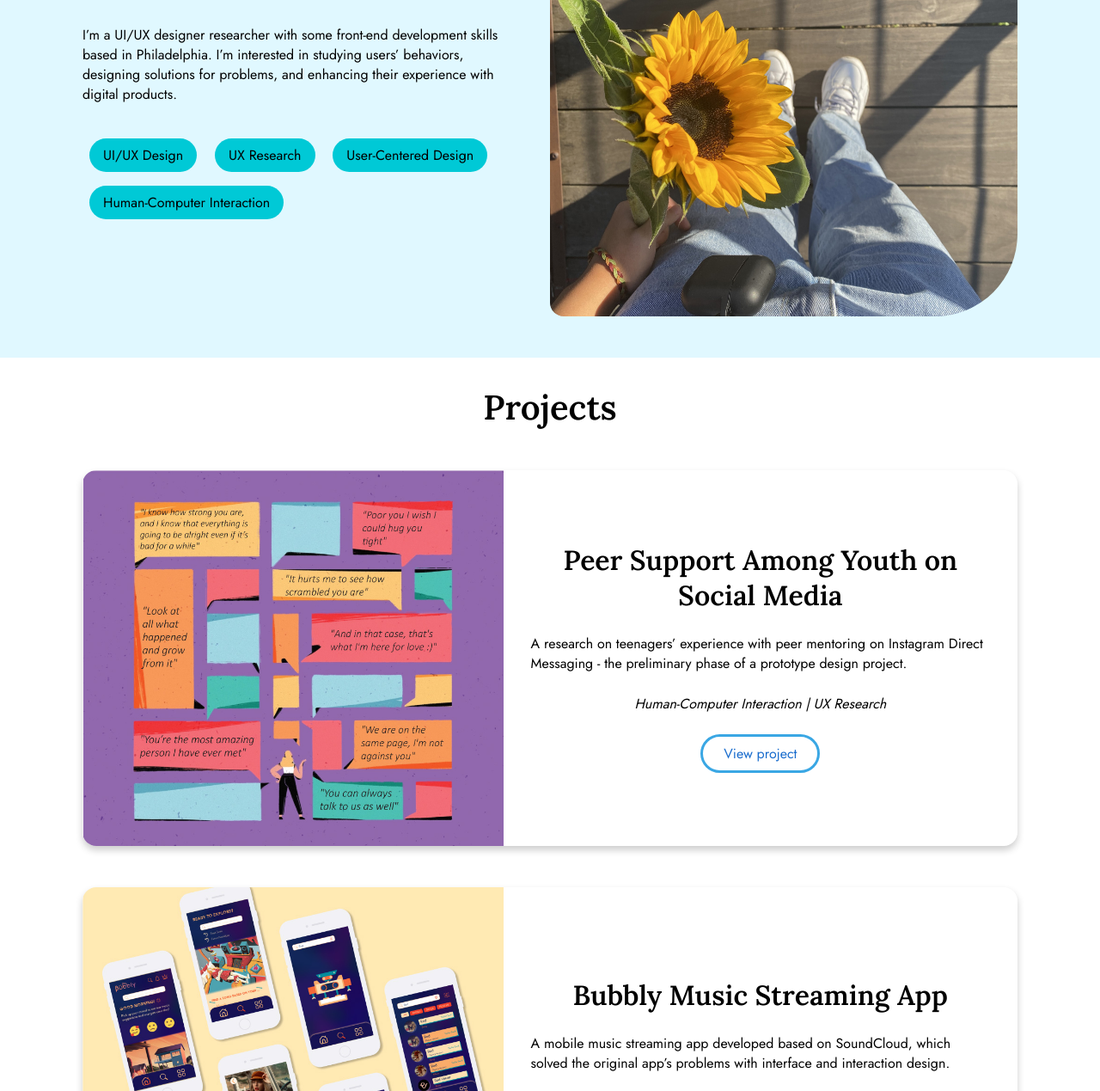
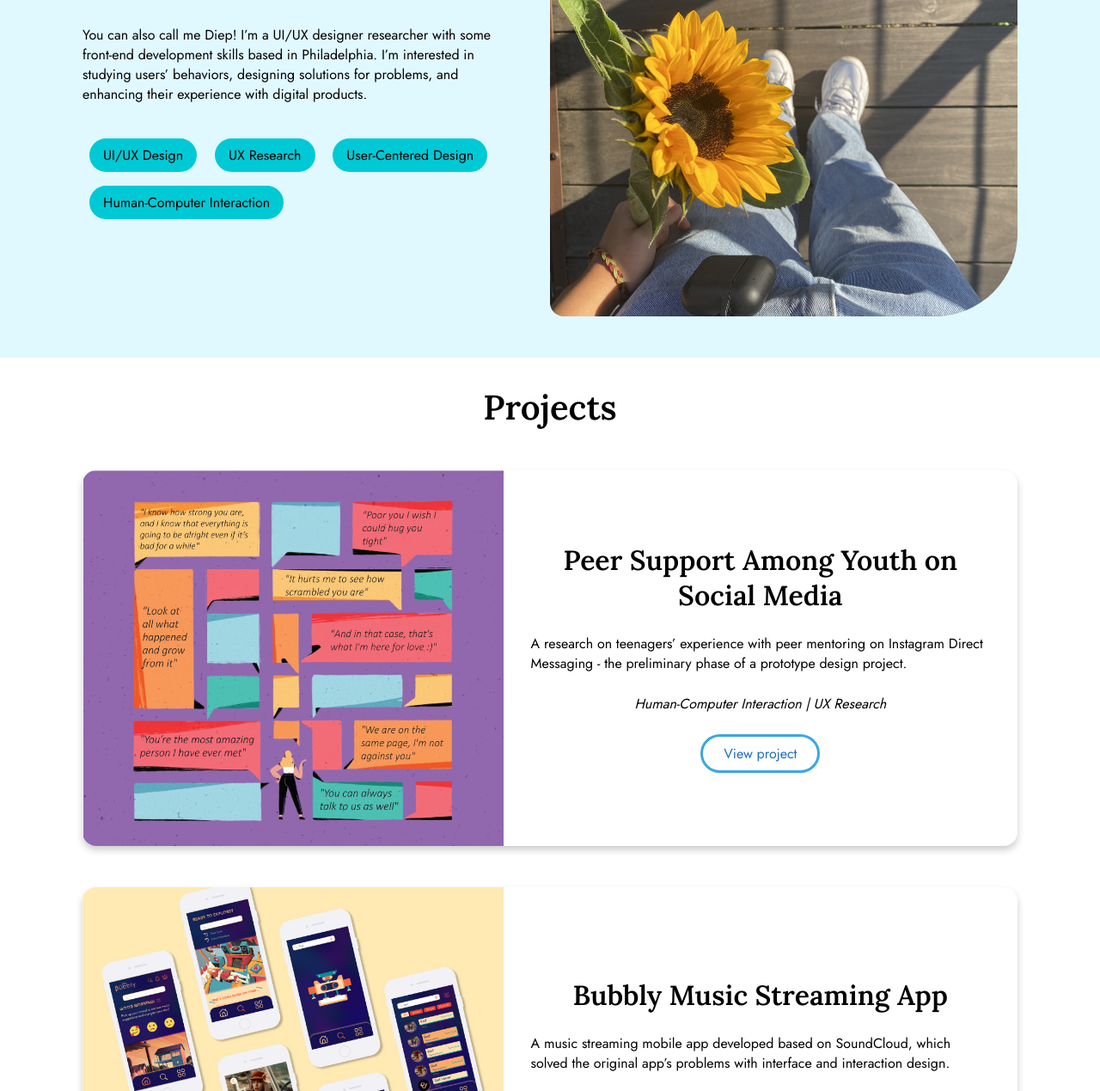
Before and after one commit to kaylienguyen91/idm222-kn569, a plain HTML site: page index.html in a window 1280 px wide. Shown: the part 304-1573 px from the top of the page at 86% size. Drawn offline with Linux system fonts and the light colour scheme.

Commit message:
add viet name

```diff
--- a/index.html
+++ b/index.html
@@ -42,7 +42,7 @@
             <div id="home-intro">
                 <div>
                     <h1> Hi, I'm Kaylie! </h1>
-                    <p id="intro-sentence"> I’m a UI/UX designer researcher with some front-end development skills based in Philadelphia. I’m interested in studying users’
+                    <p id="intro-sentence"> You can also call me Diep! I’m a UI/UX designer researcher with some front-end development skills based in Philadelphia. I’m interested in studying users’
                         behaviors, designing solutions for problems, and enhancing their experience with digital products. </p>
                     <div id="intro-tags">
                         <p> UI/UX Design </p>
@@ -76,7 +76,7 @@
                         <img class="project-thumbnail" src="portfolio-assets/case-study-bubbly/homepage-thumbnail.jpg" alt="Final UI Design of Bubbly">
                         <div>
                             <h2 class="project-name"> Bubbly Music Streaming App </h2>
-                            <p class="project-intro"> A mobile music streaming app developed based on SoundCloud, which solved
+                            <p class="project-intro"> A music streaming mobile app developed based on SoundCloud, which solved
                                 the original app’s problems with interface and interaction design. </p>
                             <p class="project-tags"> Interaction Design | Mobile App Design | UI Design </p>
                             <div class="button-div">
```
